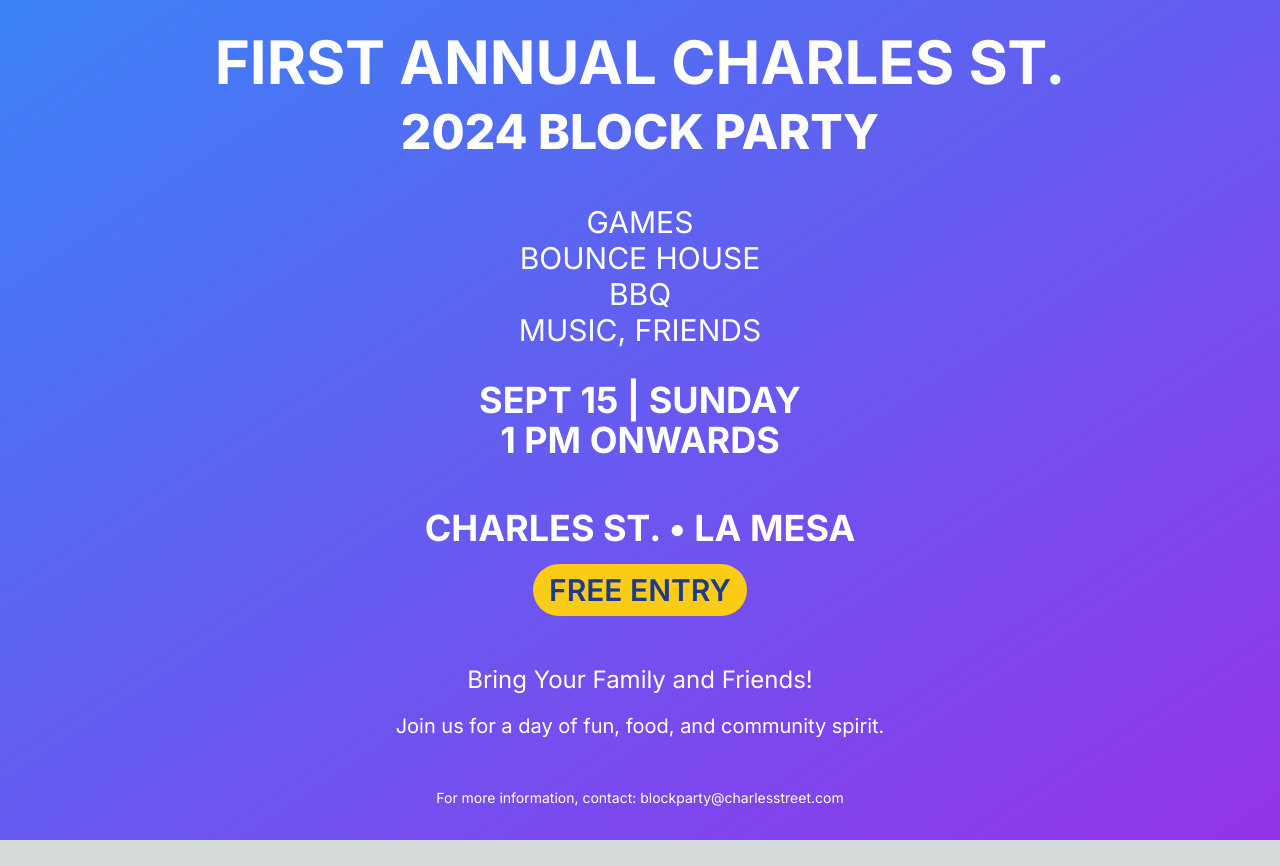
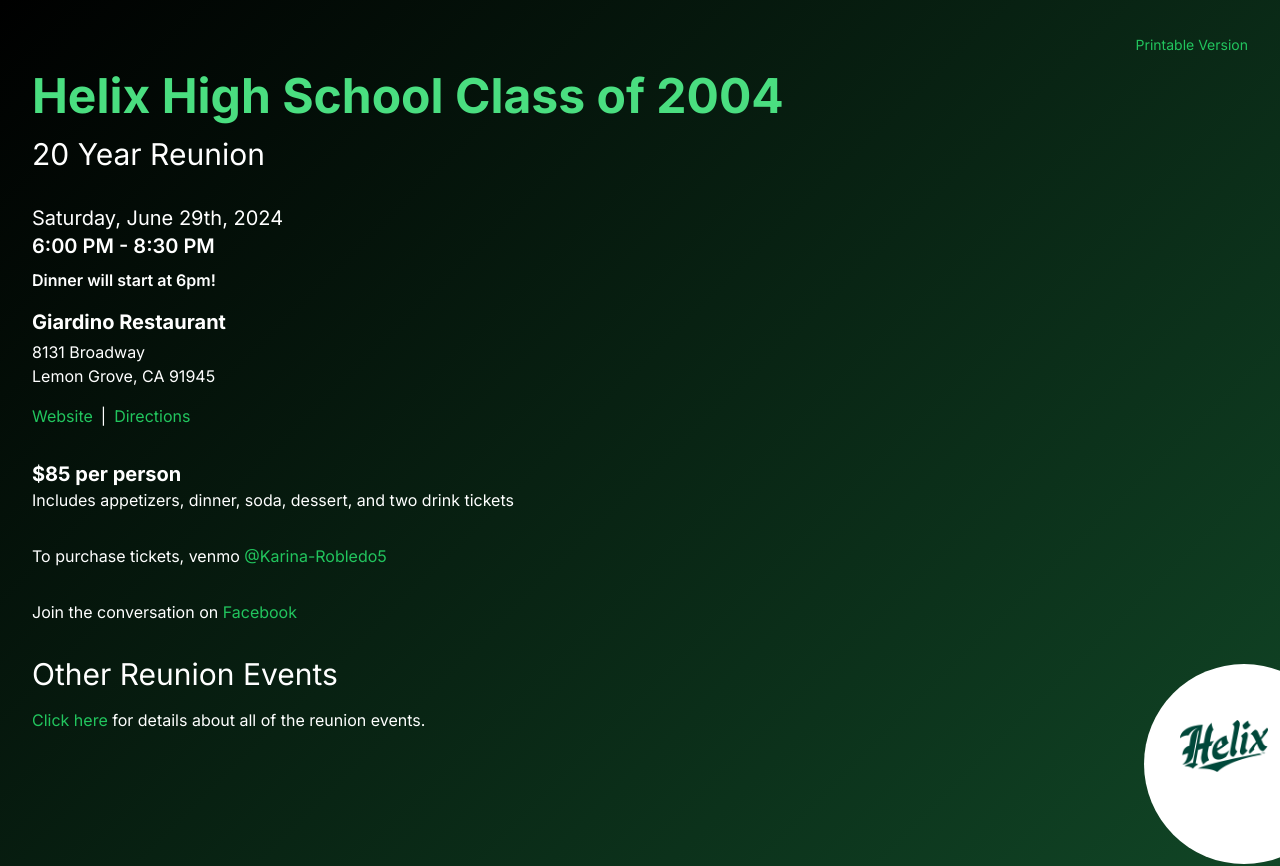
Before and after one commit to nickolu/helixclassof2004.com, a Next.js app: page / in a window 1280 px wide. Shown: the top 866 px of the page. Before the commit the page ends 840 px from the top, so only its background shows below. Built offline with nearby package versions, Linux system fonts and the light colour scheme.

Commit message:
Revert "basic website setup"
This reverts commit 10528aff32a3916fe39b7334b8ddf51e8b5cb910.

```diff
--- a/package.json
+++ b/package.json
@@ -1,5 +1,5 @@
 {
-  "name": "charlesstreetlamesa.com",
+  "name": "helixclassof2004.com",
   "version": "0.1.0",
   "private": true,
   "scripts": {
--- a/src/app/layout.tsx
+++ b/src/app/layout.tsx
@@ -6,9 +6,8 @@ import "./globals.css";
 const inter = Inter({ subsets: ["latin"] });
 
 export const metadata: Metadata = {
-  title: "Charles St. Block Party 2024",
-  description:
-    "Join us for the First Annual Charles St. Block Party in La Mesa",
+  title: "Helix High School Class of 2004",
+  description: "20 Year Reunion",
 };
 
 export default function RootLayout({
--- a/src/app/page.tsx
+++ b/src/app/page.tsx
@@ -3,42 +3,129 @@ import Image from "next/image";
 
 export default function Home() {
   return (
-    <main className="bg-gradient-to-br from-blue-500 to-purple-600 text-white p-8 min-h-screen">
-      <section className="mb-12 text-center">
-        <h1 className="text-6xl font-bold mb-4">FIRST ANNUAL CHARLES ST.</h1>
-        <h2 className="text-5xl font-extrabold mb-8">2024 BLOCK PARTY</h2>
+    <main className="bg-gradient-to-br from-black  to-green-900 text-white p-8">
+      <div className="printable-version text-right mb-4">
+        <a
+          href="/flyer-dinner.jpeg"
+          className="text-green-500 hover:text-green-300 text-sm"
+          target="_blank"
+          rel="noopener noreferrer"
+        >
+          Printable Version
+        </a>
+      </div>
+
+      <section className="mb-8">
+        <h1 className="text-5xl font-bold text-green-400 mb-4">
+          Helix High School Class of 2004
+        </h1>
+        <h2 className="text-3xl mb-4">20 Year Reunion</h2>
       </section>
 
-      <section className="mb-12 text-center">
-        <div className="text-3xl mb-8">
-          <p>GAMES</p>
-          <p>BOUNCE HOUSE</p>
-          <p>BBQ</p>
-          <p>MUSIC, FRIENDS</p>
+      <section className="mb-8">
+        <div className="mb-4">
+          <p className="text-xl">Saturday, June 29th, 2024</p>
+          <p className="text-xl font-semibold">6:00 PM - 8:30 PM</p>
+          <p className="font-semibold mt-2">Dinner will start at 6pm!</p>
         </div>
-        <div className="text-4xl font-bold mb-4">
-          <p>SEPT 15 | SUNDAY</p>
-          <p>1 PM ONWARDS</p>
+
+        <div className="mb-8">
+          <p className="font-bold text-xl mb-1">Giardino Restaurant</p>
+          <address className="not-italic mb-4">
+            8131 Broadway
+            <br /> Lemon Grove, CA 91945
+          </address>
+          <p>
+            <a
+              href="https://www.giardinosd.com/"
+              className="text-green-500 hover:text-green-300 mr-2"
+              target="_blank"
+              rel="noopener noreferrer"
+            >
+              Website
+            </a>
+            |
+            <a
+              href="https://maps.app.goo.gl/GXj5nmaKACnHssy47"
+              className="text-green-500 hover:text-green-300 ml-2"
+              target="_blank"
+              rel="noopener noreferrer"
+            >
+              Directions
+            </a>
+          </p>
         </div>
       </section>
 
-      <section className="mb-12 text-center">
-        <h3 className="text-4xl font-bold mb-4">CHARLES ST. • LA MESA</h3>
-        <p className="text-3xl font-semibold bg-yellow-400 text-blue-900 inline-block px-4 py-2 rounded-full">
-          FREE ENTRY
+      <section className="mb-8">
+        <p className="font-bold text-xl">$85 per person</p>
+        <p>Includes appetizers, dinner, soda, dessert, and two drink tickets</p>
+      </section>
+
+      <section className="mb-8">
+        <p>
+          To purchase tickets, venmo{" "}
+          <a
+            href="/venmo-info.jpeg"
+            className="text-green-500 hover:text-green-300"
+            target="_blank"
+            rel="noopener noreferrer"
+          >
+            @Karina-Robledo5
+          </a>
         </p>
       </section>
 
-      <section className="text-center mb-12">
-        <h3 className="text-2xl mb-4">Bring Your Family and Friends!</h3>
-        <p className="text-xl">
-          Join us for a day of fun, food, and community spirit.
+      <section className="mb-8">
+        <p>
+          Join the conversation on{" "}
+          <a
+            href="https://www.facebook.com/helix.class.of.2004.reunion"
+            className="text-green-500 hover:text-green-300"
+            target="_blank"
+            rel="noopener noreferrer"
+          >
+            Facebook
+          </a>
         </p>
       </section>
 
-      <footer className="text-center text-sm">
-        <p>For more information, contact: blockparty@charlesstreet.com</p>
-      </footer>
+      <section>
+        <h2 className="text-3xl mb-4">Other Reunion Events</h2>
+        <p>
+          <a
+            href="/flyer-all-events-5-23.jpg"
+            target="_blank"
+            className="text-green-500 hover:text-green-300"
+            rel="noopener noreferrer"
+          >
+            Click here
+          </a>{" "}
+          for details about all of the reunion events.
+        </p>
+      </section>
+      <div className="relative h-[500px]">
+        {" "}
+        {/* Adjust the height as needed */}
+        {/* Other content of the parent element goes here */}
+        <a href="https://www.helixcharter.net/" target="_blank">
+          <div
+            className="fixed bottom-0 right-0 bg-white p-14 rounded-full -mb-16 -mr-16"
+            style={{
+              width: "200px",
+              height: "200px",
+            }}
+          >
+            <Image
+              width="188"
+              height="122"
+              src="/helix-logo.png"
+              alt="Helix Charter High School Logo"
+              className="relative bottom-0 right-5"
+            />
+          </div>
+        </a>
+      </div>
     </main>
   );
 }
```
Also changed, not shown: 1 other file (tests, documents, lock files or other folders).
